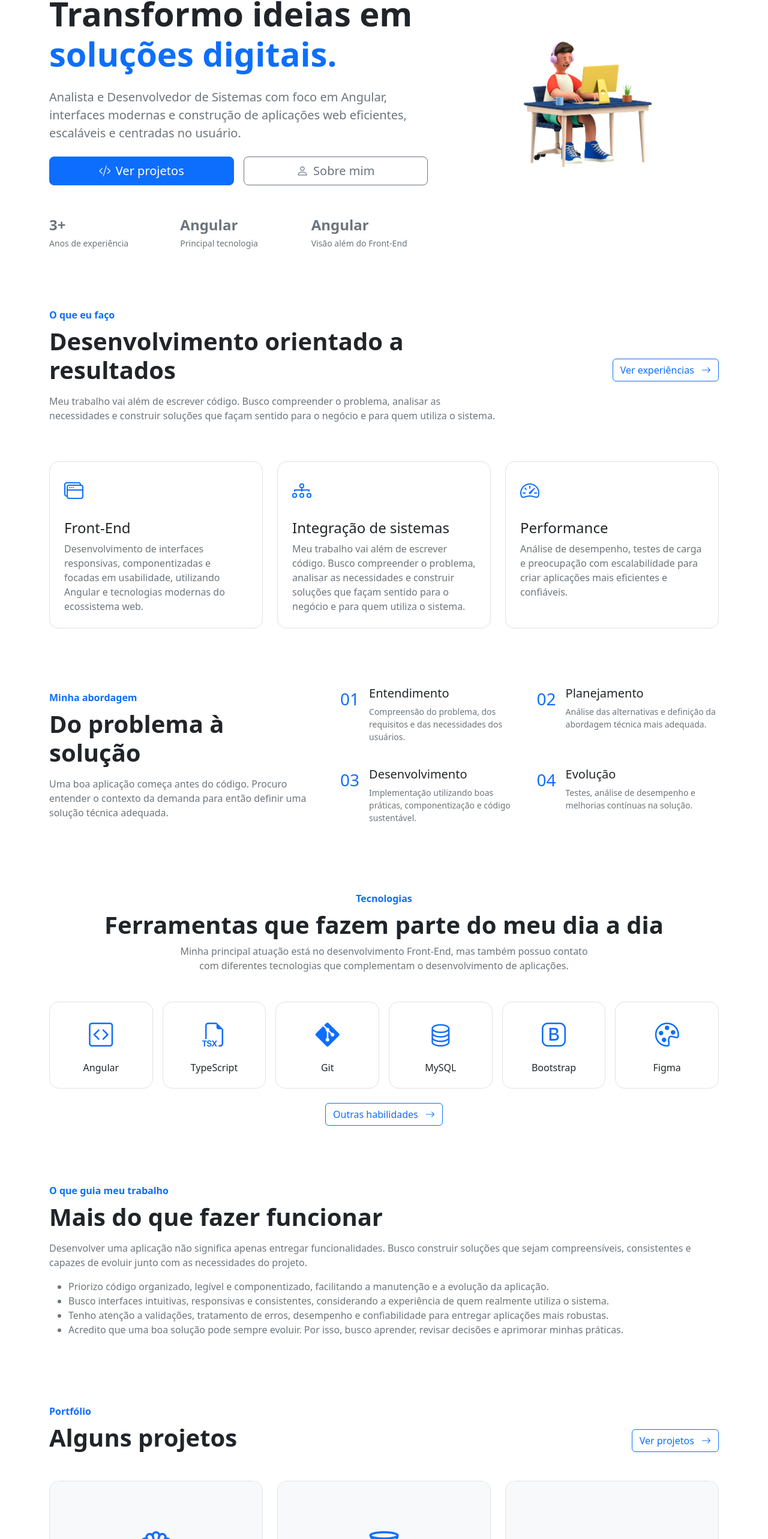
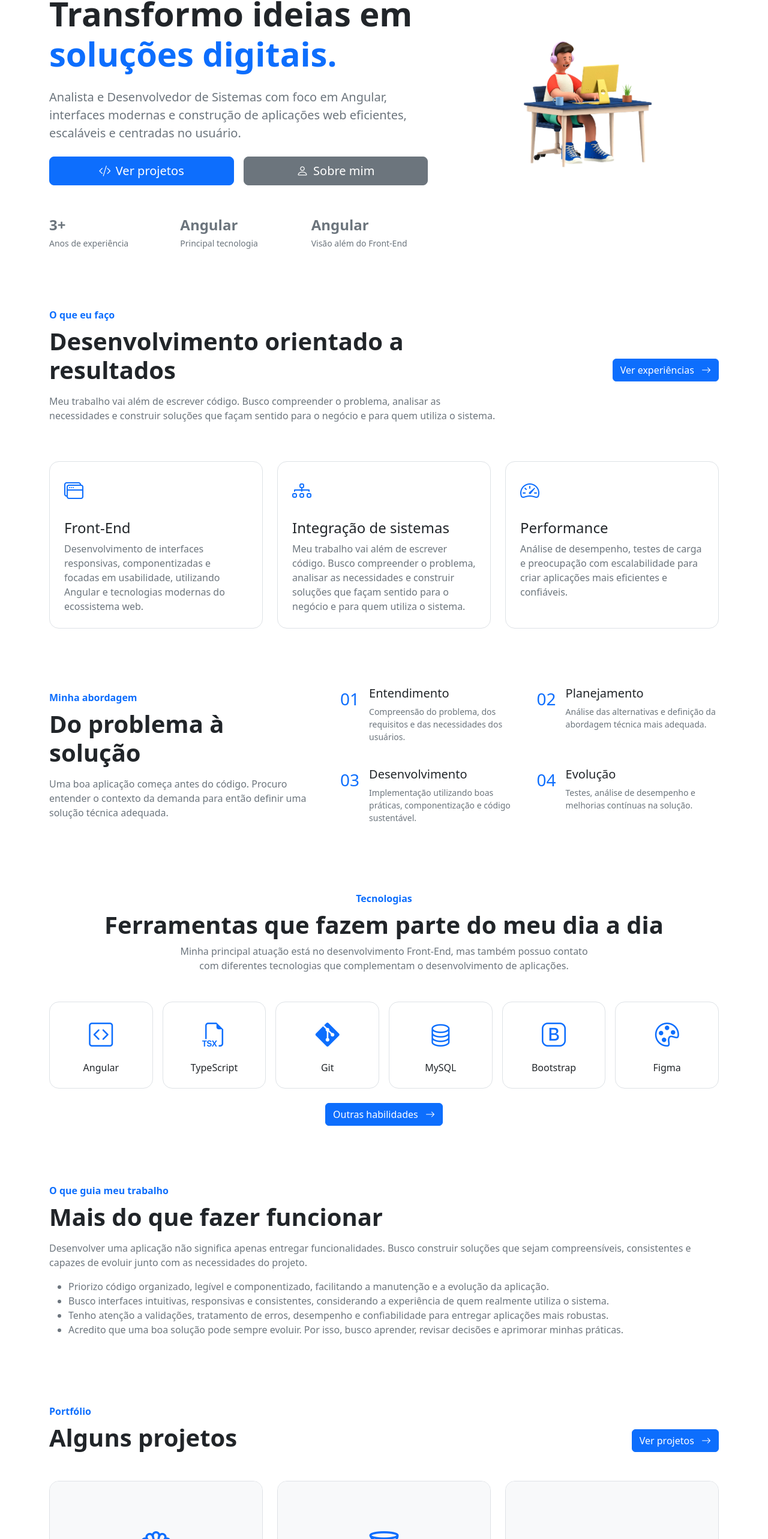
Before and after one commit to ronaldosabino/professional-portfolio, an Angular app: page / in a window 1280 px wide. Shown: the part 215-2781 px from the top of the page at 60% size. Built offline with nearby package versions, Linux system fonts and the light colour scheme.

Commit message:
feat: update button styles to use primary and secondary classes for consistency

```diff
--- a/src/app/features/about/about.html
+++ b/src/app/features/about/about.html
@@ -1,26 +1,3 @@
-<!-- <div>
-    <h1>Olá, eu sou <strong class="text-primary">Ronaldo Sabino</strong></h1>
-    <h2 class="fs-4 mb-4">Analista e Desenvolvedor de Sistemas</h2>
-
-    <p>Atuo como Analista e Desenvolvedor de Sistemas, desenvolvendo aplicações web com Angular e participando da evolução de sistemas voltados para desempenho, escalabilidade e experiência do usuário.</p>
-
-    <p>Além do desenvolvimento de software, colaboro diretamente com clientes internos no levantamento, análise e refinamento de requisitos, utilizando análise crítica para transformar necessidades de negócio em soluções técnicas viáveis. Essa atuação fortalece o alinhamento entre as áreas de negócio e desenvolvimento, contribuindo para entregas mais assertivas.</p>
-
-    <p>Minha experiência inclui desenvolvimento de interfaces responsivas, integração com APIs REST, modernização de sistemas legados, implementação baseada em Design System, versionamento de código e automatização de testes de carga para avaliação de desempenho e escalabilidade.</p>
-
-    <p>Sou graduado em Análise e Desenvolvimento de Sistemas pela Faculdade Senac Pernambuco. Além disso, sou pós-graduado em Engenharia de Software pela Faculdade Focus.</p>
-
-    <p>Tenho como objetivo desenvolver soluções escaláveis, eficientes e de alta qualidade, mantendo uma postura de aprendizado contínuo e evolução profissional. Estou sempre em busca de novos desafios, tecnologias e boas práticas que gerem valor para os usuários, para o negócio e para as equipes com as quais colaboro.</p>
-
-    <div class="d-flex justify-content-end d-lg-block">
-        <button class="btn btn-primary d-flex align-items-center mt-4" (click)="downloadResume()">
-            <i class="bi bi-download me-2"></i>
-            Baixar Currículo
-        </button>
-    </div>
-</div> -->
-
-
 <!-- CABEÇALHO -->
 <section class="py-5">
 
@@ -62,7 +39,7 @@
                 </div>
 
                 <div class="col-12 col-md-4">
-                    <button (click)="downloadResume()" class="btn btn-outline-secondary btn-lg d-flex align-items-center justify-content-center w-100">
+                    <button (click)="downloadResume()" class="btn btn-dynamic btn-lg d-flex align-items-center justify-content-center w-100">
                         <i class="bi bi-download me-2"></i>
                         {{ aboutPage.header.buttonResume }}
                     </button>
@@ -429,7 +406,7 @@
 
     <div class="d-flex justify-content-center flex-column flex-md-row mt-4">
 
-        <button routerLink="/education" class="btn btn-outline-primary">
+        <button routerLink="/education" class="btn btn-primary">
             {{ aboutPage.education.button }}
             <i class="bi bi-arrow-right ms-2"></i>
         </button>
--- a/src/app/features/home/home.html
+++ b/src/app/features/home/home.html
@@ -29,7 +29,7 @@
                 </div>
 
                 <div class="col-12 col-md-6">
-                    <button routerLink="/about" class="btn btn-outline-secondary btn-lg d-flex align-items-center justify-content-center w-100">
+                    <button routerLink="/about" class="btn btn-secondary btn-lg d-flex align-items-center justify-content-center w-100">
                         <i class="bi bi-person me-2"></i>
                         {{ homePage.hero.aboutButton }}
                     </button>
@@ -98,7 +98,7 @@
             </div>
 
             <div class="d-flex justify-content-md-end flex-column flex-md-row col-12 col-md-4">
-                <button routerLink="/experiences" class="btn btn-outline-primary">
+                <button routerLink="/experiences" class="btn btn-primary">
                     {{ homePage.areas.experiencesButton }}
                     <i class="bi bi-arrow-right ms-2"></i>
                 </button>
@@ -373,7 +373,7 @@
 
     <div class="d-flex flex-column flex-md-row justify-content-center mt-4">
 
-        <button routerLink="/skills" class="btn btn-outline-primary">
+        <button routerLink="/skills" class="btn btn-primary">
             {{ homePage.technologies.otherSkillsButton }}
             <i class="bi bi-arrow-right ms-2"></i>
         </button>
@@ -516,7 +516,7 @@
 
         </div>
 
-        <button routerLink="/projects" class="btn btn-outline-primary">
+        <button routerLink="/projects" class="btn btn-primary">
             {{ homePage.projects.viewProjectsButton }}
             <i class="bi bi-arrow-right ms-2"></i>
         </button>
@@ -736,7 +736,7 @@
 
         <div class="d-flex flex-column flex-md-row justify-content-center">
 
-            <button routerLink="/education" class="btn btn-outline-primary">
+            <button routerLink="/education" class="btn btn-primary">
                 {{ homePage.education.viewEducationButton }}
                 <i class="bi bi-arrow-right ms-2"></i>
             </button>
--- a/src/app/features/projects/projects.html
+++ b/src/app/features/projects/projects.html
@@ -165,7 +165,7 @@
 
                         </a>
 
-                        <a href="https://github.com/ronaldosabino/chatbot_front" target="_blank" rel="noopener noreferrer" class="btn btn-outline-secondary">
+                        <a href="https://github.com/ronaldosabino/chatbot_front" target="_blank" rel="noopener noreferrer" class="btn btn-secondary">
                             <i class="bi bi-github me-2"></i>
 
                             {{ projectsPage.featured.projectOne.gitHubRepository }}
@@ -259,7 +259,7 @@
 
                         </a>
 
-                        <a href="https://www.github.com/ronaldosabino/brainstorm" target="_blank" rel="noopener noreferrer" class="btn btn-outline-secondary">
+                        <a href="https://www.github.com/ronaldosabino/brainstorm" target="_blank" rel="noopener noreferrer" class="btn btn-secondary">
                             <i class="bi bi-github me-2"></i>
 
                             {{ projectsPage.featured.projectTwo.gitHubRepository }}
@@ -353,7 +353,7 @@
 
                         </button>
 
-                        <button href="#" target="_blank" rel="noopener noreferrer" class="btn btn-outline-secondary">
+                        <button href="#" target="_blank" rel="noopener noreferrer" class="btn btn-secondary">
                             <i class="bi bi-github me-2"></i>
 
                             {{ projectsPage.featured.projectThree.gitHubRepository }}
```
Also changed, not shown: src/app/core/components/footer/footer.html (+0 -12 lines).
